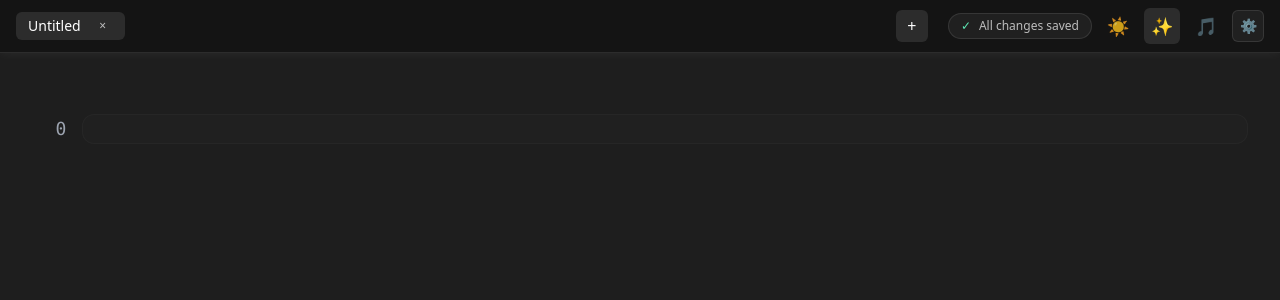
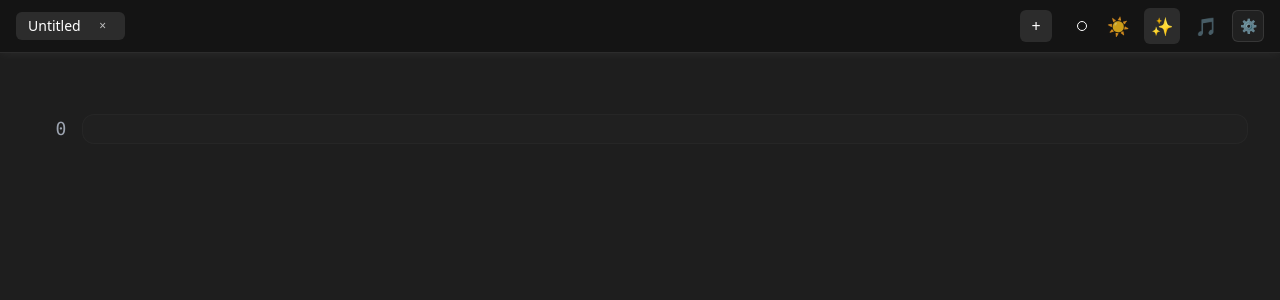
Before and after one commit to ClayTheMisfit/rhyme-lines, a Next.js app: page / in a window 1280 px wide. Shown: the top 300 px of the page. Built offline with nearby package versions, Linux system fonts and the light colour scheme.

Commit message:
Replace save pill with compact status dot indicator

```diff
--- a/package.json
+++ b/package.json
@@ -20,6 +20,7 @@
   },
   "dependencies": {
     "@radix-ui/react-dialog": "^1.1.15",
+    "@radix-ui/react-tooltip": "^1.2.8",
     "@tanstack/react-query": "^5.0.0",
     "framer-motion": "^12.23.22",
     "next": "16.0.7",
--- a/src/components/TopBar.tsx
+++ b/src/components/TopBar.tsx
@@ -1,7 +1,7 @@
 'use client'
 
 import { useCallback, useEffect, useMemo, useRef } from 'react'
-import { AnimatePresence, motion } from 'framer-motion'
+import { motion } from 'framer-motion'
 import { useTheme } from 'next-themes'
 import { useMounted } from '@/hooks/useMounted'
 import { resolveTheme } from '@/lib/theme/resolveTheme'
@@ -14,6 +14,7 @@ import TabBar from '@/components/tabs/TabBar'
 import { shallow } from 'zustand/shallow'
 import SettingsSheet from './settings/SettingsSheet'
 import { layers } from '@/lib/layers'
+import SaveStatusDot from '@/components/save-status-dot'
 
 const PANEL_SPACING_REM = '1.5rem'
 const cx = (...parts: Array<string | false | null | undefined>) => parts.filter(Boolean).join(' ')
@@ -35,8 +36,6 @@ export default function TopBar() {
   const mounted = useMounted()
   const headerRef = useRef<HTMLElement>(null)
   const status = useAutosaveStore((state) => state.status)
-  const lastError = useAutosaveStore((state) => state.lastError)
-  const runSave = useAutosaveStore((state) => state.runSave)
 
   const { theme, setThemePreference, showRhymeDecorations, setShowRhymeDecorations } = useSettingsStore(
     (state) => ({
@@ -123,16 +122,16 @@ export default function TopBar() {
     }
   }, [mounted, resolvedTheme, setResolvedTheme, theme])
 
-  const saveDisplay = useMemo(() => {
+  const saveState = useMemo<'saving' | 'saved' | 'error' | null>(() => {
     switch (status) {
       case 'dirty':
-        return { tone: 'warning', label: 'Unsaved changes' }
+        return 'saving'
       case 'saving':
-        return { tone: 'saving', label: 'Saving...' }
+        return 'saving'
       case 'saved':
-        return { tone: 'saved', label: 'All changes saved' }
+        return 'saved'
       case 'error':
-        return { tone: 'error', label: 'Save failed' }
+        return 'error'
       default:
         return null
     }
@@ -174,36 +173,7 @@ export default function TopBar() {
       </div>
 
       <div className="ml-2 flex items-center gap-2">
-        <AnimatePresence mode="wait">
-          {saveDisplay ? (
-            <motion.div
-              key={saveDisplay.label}
-              initial={{ opacity: 0, y: -4 }}
-              animate={{ opacity: 1, y: 0 }}
-              exit={{ opacity: 0, y: -4 }}
-              transition={{ duration: 0.2 }}
-              className="flex items-center gap-2 rounded-full border border-white/10 bg-white/5 px-3 py-1 text-xs text-white/70"
-            >
-              {saveDisplay.tone === 'saving' ? (
-                <span className="inline-flex h-3 w-3 animate-spin rounded-full border border-white/40 border-t-white/80" />
-              ) : saveDisplay.tone === 'error' ? (
-                <span className="text-rose-300">!</span>
-              ) : (
-                <span className="text-emerald-300">✓</span>
-              )}
-              <span title={saveDisplay.tone === 'error' ? lastError ?? undefined : undefined}>{saveDisplay.label}</span>
-              {saveDisplay.tone === 'error' && runSave ? (
-                <button
-                  type="button"
-                  onClick={() => runSave()}
-                  className="rounded-full border border-white/10 px-2 py-0.5 text-[10px] uppercase tracking-wide text-white/70 transition hover:text-white"
-                >
-                  Retry
-                </button>
-              ) : null}
-            </motion.div>
-          ) : null}
-        </AnimatePresence>
+        {saveState ? <SaveStatusDot state={saveState} /> : null}
 
         <motion.button
           suppressHydrationWarning
--- /dev/null
+++ b/src/components/save-status-dot.tsx
@@ -0,0 +1,53 @@
+'use client'
+
+import { Tooltip, TooltipContent, TooltipProvider, TooltipTrigger } from '@/components/ui/tooltip'
+
+type SaveStatusDotState = 'saving' | 'saved' | 'error'
+
+type SaveStatusDotProps = {
+  state: SaveStatusDotState
+  className?: string
+}
+
+const cx = (...parts: Array<string | false | null | undefined>) => parts.filter(Boolean).join(' ')
+
+const STATE_LABELS: Record<SaveStatusDotState, string> = {
+  saved: 'Saved',
+  saving: 'Saving…',
+  error: 'Save failed',
+}
+
+const STATE_VISUALS: Record<SaveStatusDotState, string> = {
+  saved: 'h-2.5 w-2.5 rounded-full bg-muted-foreground/30 border border-border/50',
+  saving: 'h-2.5 w-2.5 rounded-full border-2 border-muted-foreground/40 border-t-transparent animate-spin',
+  error: 'h-2.5 w-2.5 rounded-full bg-destructive/80 border border-destructive/60',
+}
+
+export default function SaveStatusDot({ state, className }: SaveStatusDotProps) {
+  const label = STATE_LABELS[state]
+
+  return (
+    <TooltipProvider delayDuration={100}>
+      <Tooltip>
+        <TooltipTrigger asChild>
+          <button
+            type="button"
+            aria-label={label}
+            className={cx(
+              'inline-flex h-5 w-5 items-center justify-center rounded focus:outline-none focus:ring-2 focus:ring-ring focus:ring-offset-2 focus:ring-offset-background',
+              className
+            )}
+          >
+            <span className={STATE_VISUALS[state]} aria-hidden="true" />
+          </button>
+        </TooltipTrigger>
+        <TooltipContent>
+          <p>{label}</p>
+        </TooltipContent>
+      </Tooltip>
+      <span className="sr-only" aria-live="polite">
+        {label}
+      </span>
+    </TooltipProvider>
+  )
+}
--- /dev/null
+++ b/src/components/ui/tooltip.tsx
@@ -0,0 +1,32 @@
+'use client'
+
+import * as TooltipPrimitive from '@radix-ui/react-tooltip'
+import type { ComponentPropsWithoutRef, ElementRef } from 'react'
+import { forwardRef } from 'react'
+
+const cx = (...parts: Array<string | false | null | undefined>) => parts.filter(Boolean).join(' ')
+
+const TooltipProvider = TooltipPrimitive.Provider
+const Tooltip = TooltipPrimitive.Root
+const TooltipTrigger = TooltipPrimitive.Trigger
+
+const TooltipContent = forwardRef<
+  ElementRef<typeof TooltipPrimitive.Content>,
+  ComponentPropsWithoutRef<typeof TooltipPrimitive.Content>
+>(({ className, sideOffset = 8, ...props }, ref) => (
+  <TooltipPrimitive.Portal>
+    <TooltipPrimitive.Content
+      ref={ref}
+      sideOffset={sideOffset}
+      className={cx(
+        'z-50 overflow-hidden rounded-md border border-border bg-background px-2 py-1 text-xs text-foreground shadow-md',
+        'animate-in fade-in-0 zoom-in-95 data-[state=closed]:animate-out data-[state=closed]:fade-out-0 data-[state=closed]:zoom-out-95',
+        className
+      )}
+      {...props}
+    />
+  </TooltipPrimitive.Portal>
+))
+TooltipContent.displayName = TooltipPrimitive.Content.displayName
+
+export { Tooltip, TooltipContent, TooltipProvider, TooltipTrigger }
```
Also changed, not shown: 2 other files (tests, documents, lock files or other folders).
